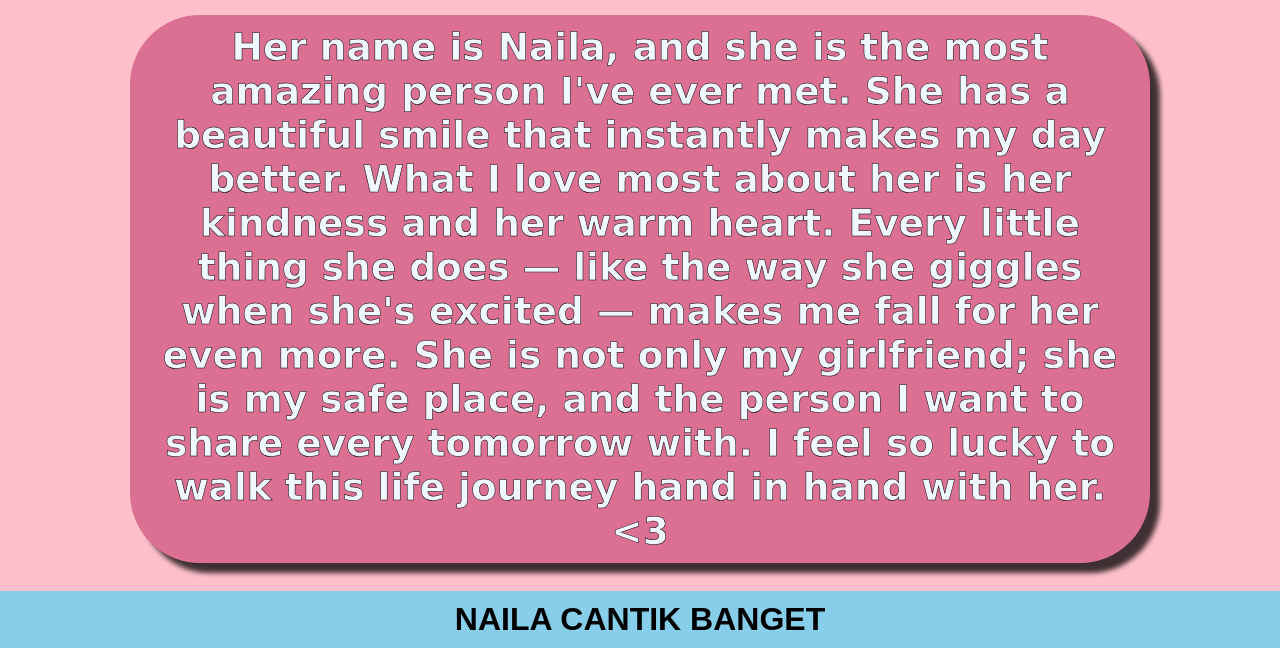
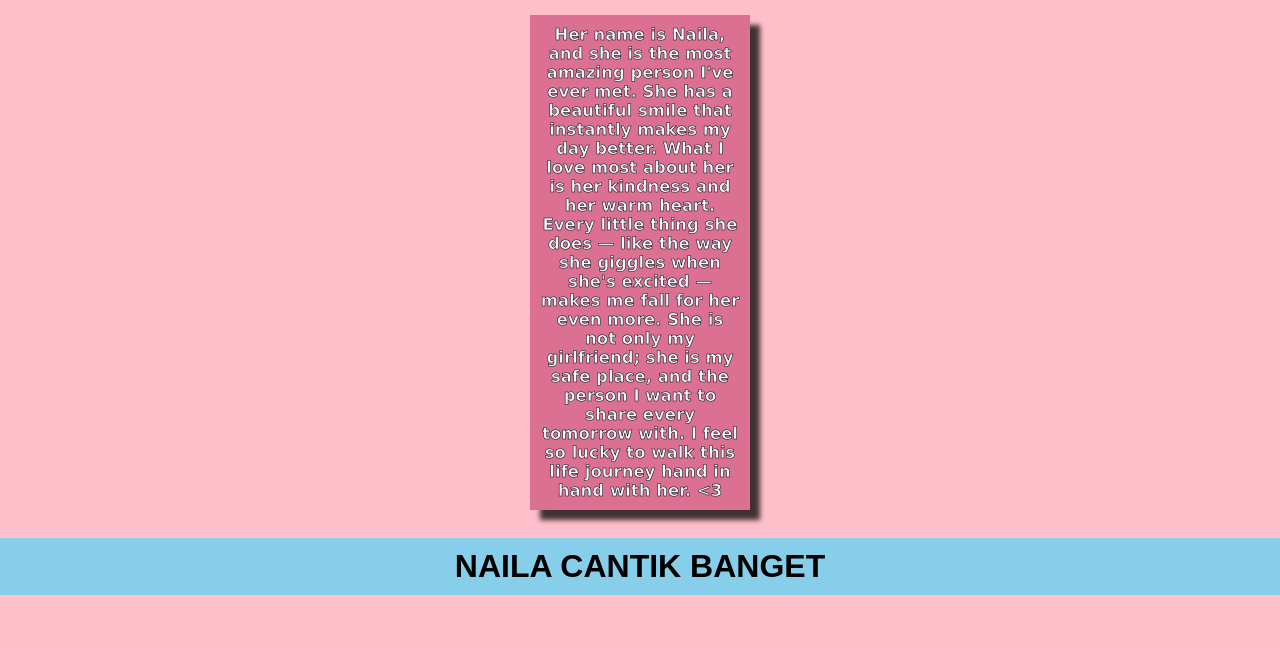
Before and after one commit to REN-ama/Naila, a plain HTML site: page about.html in a window 1280 px wide. Shown: the part 166-814 px from the top of the page. Drawn offline with Linux system fonts and the light colour scheme.

Commit message:
Add files via upload

```diff
--- a/styles.css
+++ b/styles.css
@@ -32,7 +32,7 @@ body {
     align-items: center;
     justify-content: center;
     display: flex;
-    margin: 150px;
+    flex-direction: column;
     gap: 50px;
 }
 
@@ -72,10 +72,10 @@ body {
 }
 
 .isinela {
-    font-size: 25px;
+    font-size: 11px;
     font-weight: 900;
     text-align: center;
-    max-width: 1000px;
+    max-width: 200px;
     margin: auto;
     padding: 10px;
     color: aliceblue;
@@ -83,7 +83,6 @@ body {
     margin-bottom: 28px;
     font-family: 'Lucida Sans', 'Lucida Sans Regular', 'Lucida Grande', 'Lucida Sans Unicode', Geneva, Verdana, sans-serif;
     background-color:palevioletred;
-    border-radius: 70px;
     box-shadow: 10px 10px 5px 0px rgba(0,0,0,0.75);
     -webkit-box-shadow: 10px 10px 5px 0px rgba(0,0,0,0.75);
     -moz-box-shadow: 10px 10px 5px 0px rgba(0,0,0,0.75);
```
Also changed, not shown: index.html (+1 -2 lines).
